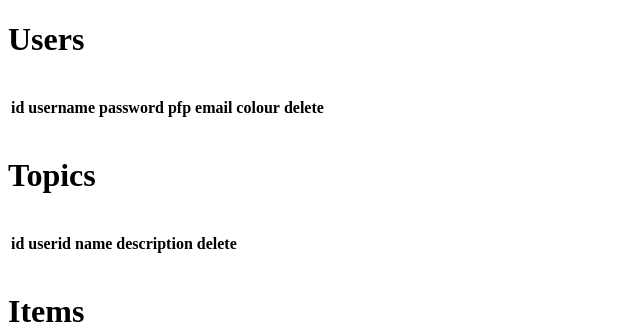
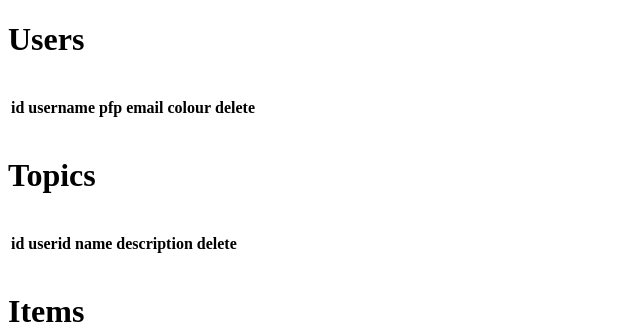
Before and after one commit to JoranQuack/TopInfinity, a Flask app: template templates/admin.html in a window 1280 px wide. Shown: the top 328 px of the page, without its empty margins (0-640 px from the left). Run offline with Flask 2, Linux system fonts and the light colour scheme; the template is opened without the code that fills it, so the values that code supplies are empty.

Commit message:
removed password showing on admin page
makes it more secure ig

```diff
--- a/templates/admin.html
+++ b/templates/admin.html
@@ -33,9 +33,6 @@
                     <p>username</p>
                 </th>
                 <th>
-                    <p>password</p>
-                </th>
-                <th>
                     <p>pfp</p>
                 </th>
                 <th>
@@ -57,9 +54,6 @@
                 </th>
                 <th>
                     <p>{{user[1]}}</p>
-                </th>
-                <th>
-                    <p>{{user[2]}}</p>
                 </th>
                 <th>
                     <p>{{user[3]}}</p>
```
